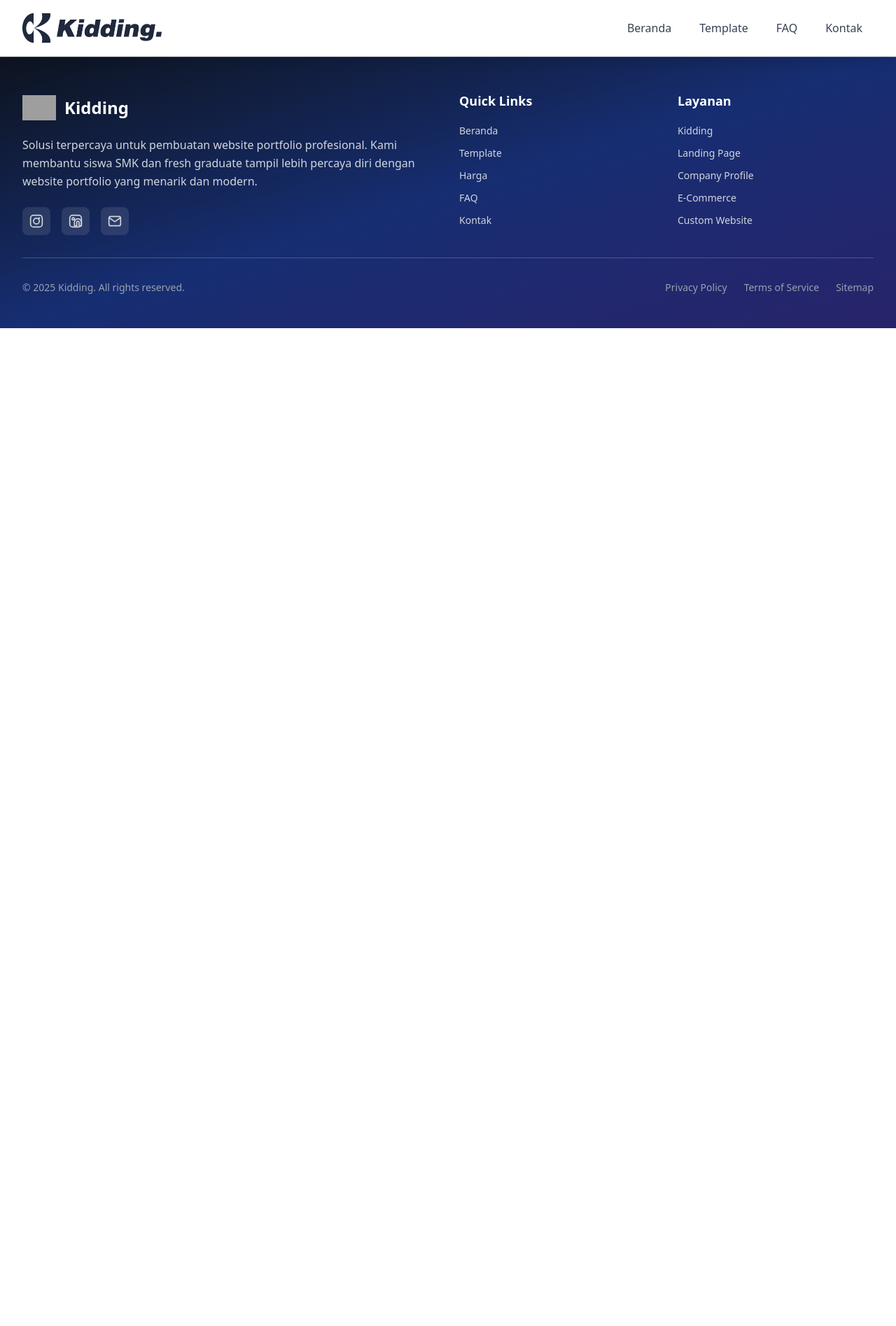
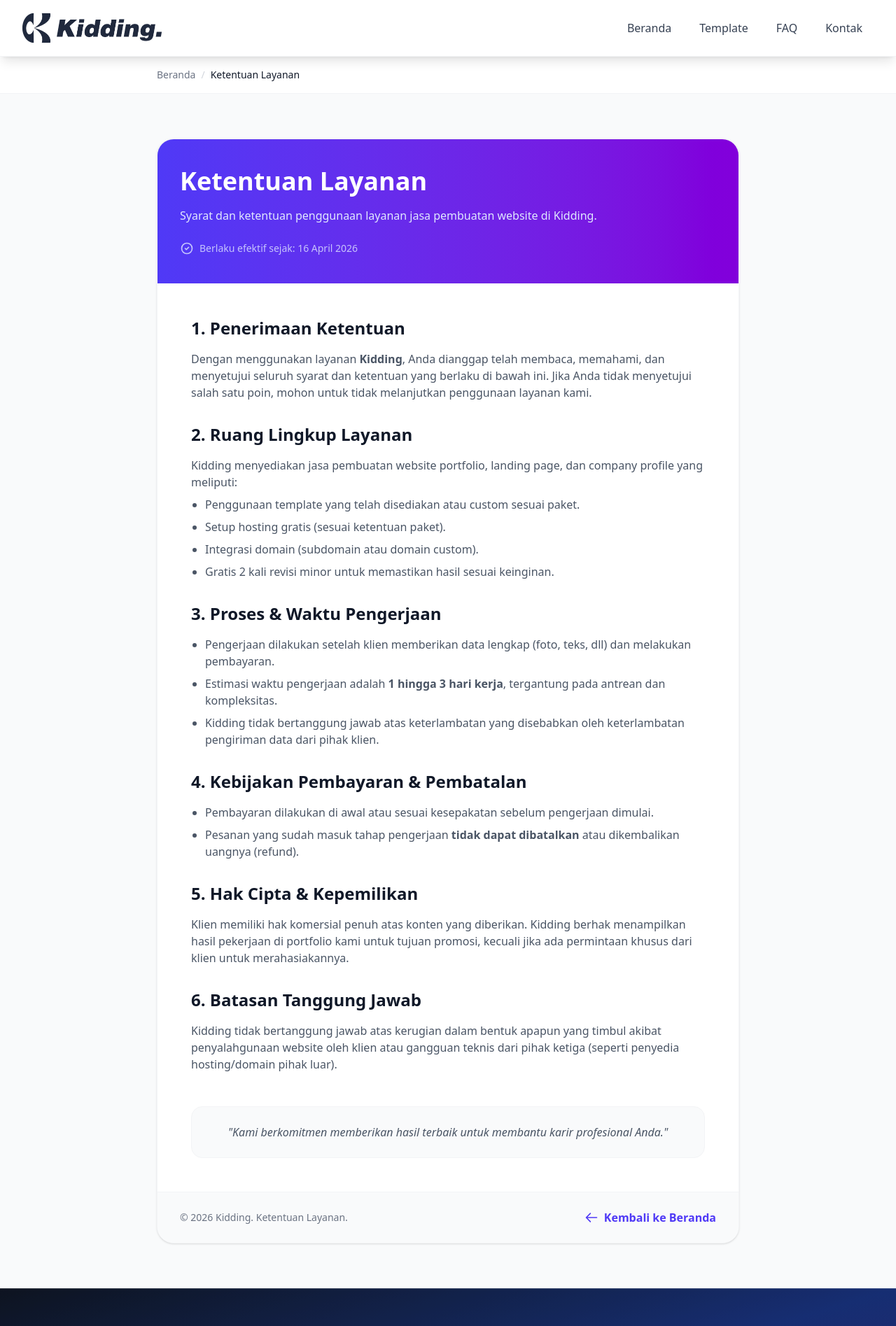
Before and after one commit to Ramadan-dukuh/Kidding, a React (Vite) app: page /terms-of-service in a window 1280 px wide. Shown: the top 1895 px of the page at 70% size. Before the commit the page ends 800 px from the top, so only its background shows below. Built offline with nearby package versions, Linux system fonts and the light colour scheme; grey boxes are pictures that could not be loaded.

Commit message:
feat: implement routing and add Footer, Privacy Policy, and Terms of Service components

```diff
--- a/src/App.jsx
+++ b/src/App.jsx
@@ -7,6 +7,7 @@ import Harga from './components/Harga'
 import FAQ from './components/FAQ'
 import Footer from './components/Footer'
 import PrivacyPolicy from './components/PrivacyPolicy'
+import TermsOfService from './components/TermsOfService'
 import ScrollToTop from './components/ScrollToTop'
 
 function App() {
@@ -25,6 +26,7 @@ function App() {
             </>
           } />
           <Route path="/privacy-policy" element={<PrivacyPolicy />} />
+          <Route path="/terms-of-service" element={<TermsOfService />} />
         </Routes>
         <Footer />
       </div>
--- a/src/components/Footer.jsx
+++ b/src/components/Footer.jsx
@@ -260,12 +260,12 @@ function Footer() {
                 >
                   Privacy Policy
                 </Link>
-                <a
-                  href="#"
+                <Link
+                  to="/terms-of-service"
                   className="text-gray-400 hover:text-white transition-colors"
                 >
                   Terms of Service
-                </a>
+                </Link>
                 <a
                   href="#"
                   className="text-gray-400 hover:text-white transition-colors"
--- /dev/null
+++ b/src/components/TermsOfService.jsx
@@ -0,0 +1,118 @@
+import React from "react";
+import { Link } from "react-router-dom";
+
+function TermsOfService() {
+  return (
+    <div className="min-h-screen bg-gray-50 flex flex-col">
+      {/* Breadcrumb */}
+      <div className="bg-white border-b border-gray-100">
+        <div className="max-w-4xl mx-auto px-4 sm:px-6 lg:px-8 py-4">
+          <nav className="flex text-sm font-medium text-gray-500">
+            <Link to="/" className="hover:text-blue-600 transition-colors">Beranda</Link>
+            <span className="mx-2 text-gray-300">/</span>
+            <span className="text-gray-900">Ketentuan Layanan</span>
+          </nav>
+        </div>
+      </div>
+
+      {/* Main Content */}
+      <main className="flex-grow py-12 lg:py-16">
+        <div className="max-w-4xl mx-auto px-4 sm:px-6 lg:px-8">
+          <div className="bg-white rounded-3xl shadow-sm border border-gray-100 overflow-hidden">
+            {/* Header */}
+            <div className="px-8 py-10 bg-gradient-to-r from-indigo-600 to-purple-700 text-white">
+              <h1 className="text-3xl lg:text-4xl font-bold mb-4">Ketentuan Layanan</h1>
+              <p className="text-indigo-100 max-w-2xl leading-relaxed">
+                Syarat dan ketentuan penggunaan layanan jasa pembuatan website di Kidding.
+              </p>
+              <div className="mt-6 flex items-center text-sm text-indigo-100/80">
+                <svg className="w-5 h-5 mr-2" fill="none" stroke="currentColor" viewBox="0 0 24 24">
+                  <path strokeLinecap="round" strokeLinejoin="round" strokeWidth="2" d="M9 12l2 2 4-4m6 2a9 9 0 11-18 0 9 9 0 0118 0z" />
+                </svg>
+                Berlaku efektif sejak: 16 April 2026
+              </div>
+            </div>
+
+            {/* Body */}
+            <div className="p-8 lg:p-12">
+              <div className="prose prose-indigo max-w-none text-gray-600 space-y-8">
+
+                <section>
+                  <h2 className="text-2xl font-bold text-gray-900 mb-4">1. Penerimaan Ketentuan</h2>
+                  <p>
+                    Dengan menggunakan layanan <strong>Kidding</strong>, Anda dianggap telah membaca, memahami, dan menyetujui seluruh syarat dan ketentuan yang berlaku di bawah ini. Jika Anda tidak menyetujui salah satu poin, mohon untuk tidak melanjutkan penggunaan layanan kami.
+                  </p>
+                </section>
+
+                <section>
+                  <h2 className="text-2xl font-bold text-gray-900 mb-4">2. Ruang Lingkup Layanan</h2>
+                  <p>Kidding menyediakan jasa pembuatan website portfolio, landing page, dan company profile yang meliputi:</p>
+                  <ul className="list-disc pl-5 space-y-2 mt-2">
+                    <li>Penggunaan template yang telah disediakan atau custom sesuai paket.</li>
+                    <li>Setup hosting gratis (sesuai ketentuan paket).</li>
+                    <li>Integrasi domain (subdomain atau domain custom).</li>
+                    <li>Gratis 2 kali revisi minor untuk memastikan hasil sesuai keinginan.</li>
+                  </ul>
+                </section>
+
+                <section>
+                  <h2 className="text-2xl font-bold text-gray-900 mb-4">3. Proses & Waktu Pengerjaan</h2>
+                  <ul className="list-disc pl-5 space-y-2">
+                    <li>Pengerjaan dilakukan setelah klien memberikan data lengkap (foto, teks, dll) dan melakukan pembayaran.</li>
+                    <li>Estimasi waktu pengerjaan adalah <strong>1 hingga 3 hari kerja</strong>, tergantung pada antrean dan kompleksitas.</li>
+                    <li>Kidding tidak bertanggung jawab atas keterlambatan yang disebabkan oleh keterlambatan pengiriman data dari pihak klien.</li>
+                  </ul>
+                </section>
+
+                <section>
+                  <h2 className="text-2xl font-bold text-gray-900 mb-4">4. Kebijakan Pembayaran & Pembatalan</h2>
+                  <ul className="list-disc pl-5 space-y-2">
+                    <li>Pembayaran dilakukan di awal atau sesuai kesepakatan sebelum pengerjaan dimulai.</li>
+                    <li>Pesanan yang sudah masuk tahap pengerjaan <strong>tidak dapat dibatalkan</strong> atau dikembalikan uangnya (refund).</li>
+                  </ul>
+                </section>
+
+                <section>
+                  <h2 className="text-2xl font-bold text-gray-900 mb-4">5. Hak Cipta & Kepemilikan</h2>
+                  <p>
+                    Klien memiliki hak komersial penuh atas konten yang diberikan. Kidding berhak menampilkan hasil pekerjaan di portfolio kami untuk tujuan promosi, kecuali jika ada permintaan khusus dari klien untuk merahasiakannya.
+                  </p>
+                </section>
+
+                <section>
+                  <h2 className="text-2xl font-bold text-gray-900 mb-4">6. Batasan Tanggung Jawab</h2>
+                  <p>
+                    Kidding tidak bertanggung jawab atas kerugian dalam bentuk apapun yang timbul akibat penyalahgunaan website oleh klien atau gangguan teknis dari pihak ketiga (seperti penyedia hosting/domain pihak luar).
+                  </p>
+                </section>
+
+                <div className="mt-12 p-6 bg-gray-50 rounded-2xl border border-gray-100 italic text-center">
+                  "Kami berkomitmen memberikan hasil terbaik untuk membantu karir profesional Anda."
+                </div>
+
+              </div>
+            </div>
+
+            {/* Footer Content */}
+            <div className="px-8 py-6 bg-gray-50 border-t border-gray-100 flex flex-col sm:flex-row items-center justify-between gap-4">
+              <p className="text-sm text-gray-500">
+                © 2026 Kidding. Ketentuan Layanan.
+              </p>
+              <Link
+                to="/"
+                className="inline-flex items-center text-indigo-600 font-bold hover:text-indigo-700 transition-colors"
+              >
+                <svg className="w-5 h-5 mr-2" fill="none" stroke="currentColor" viewBox="0 0 24 24">
+                  <path strokeLinecap="round" strokeLinejoin="round" strokeWidth="2" d="M10 19l-7-7m0 0l7-7m-7 7h18" />
+                </svg>
+                Kembali ke Beranda
+              </Link>
+            </div>
+          </div>
+        </div>
+      </main>
+    </div>
+  );
+}
+
+export default TermsOfService;
```
